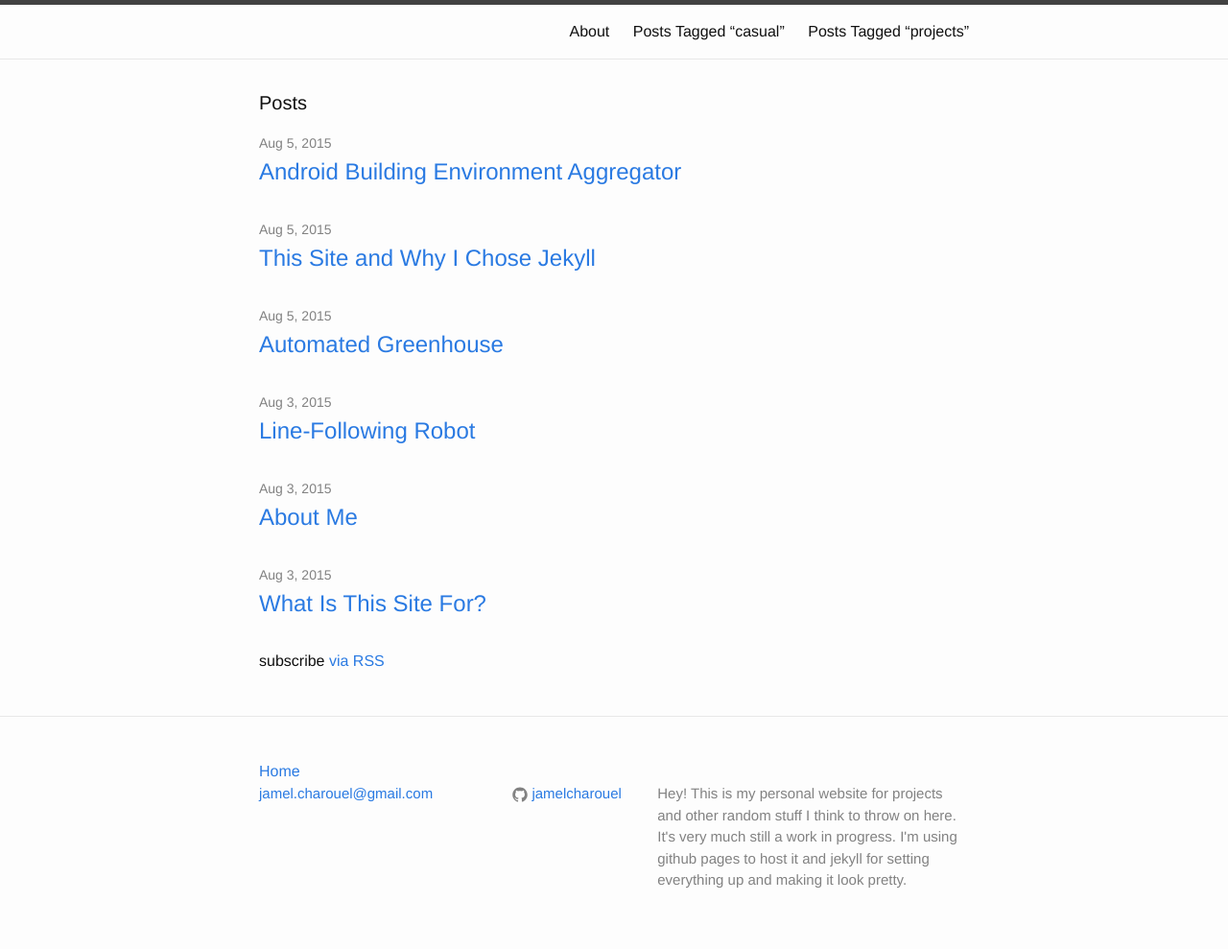
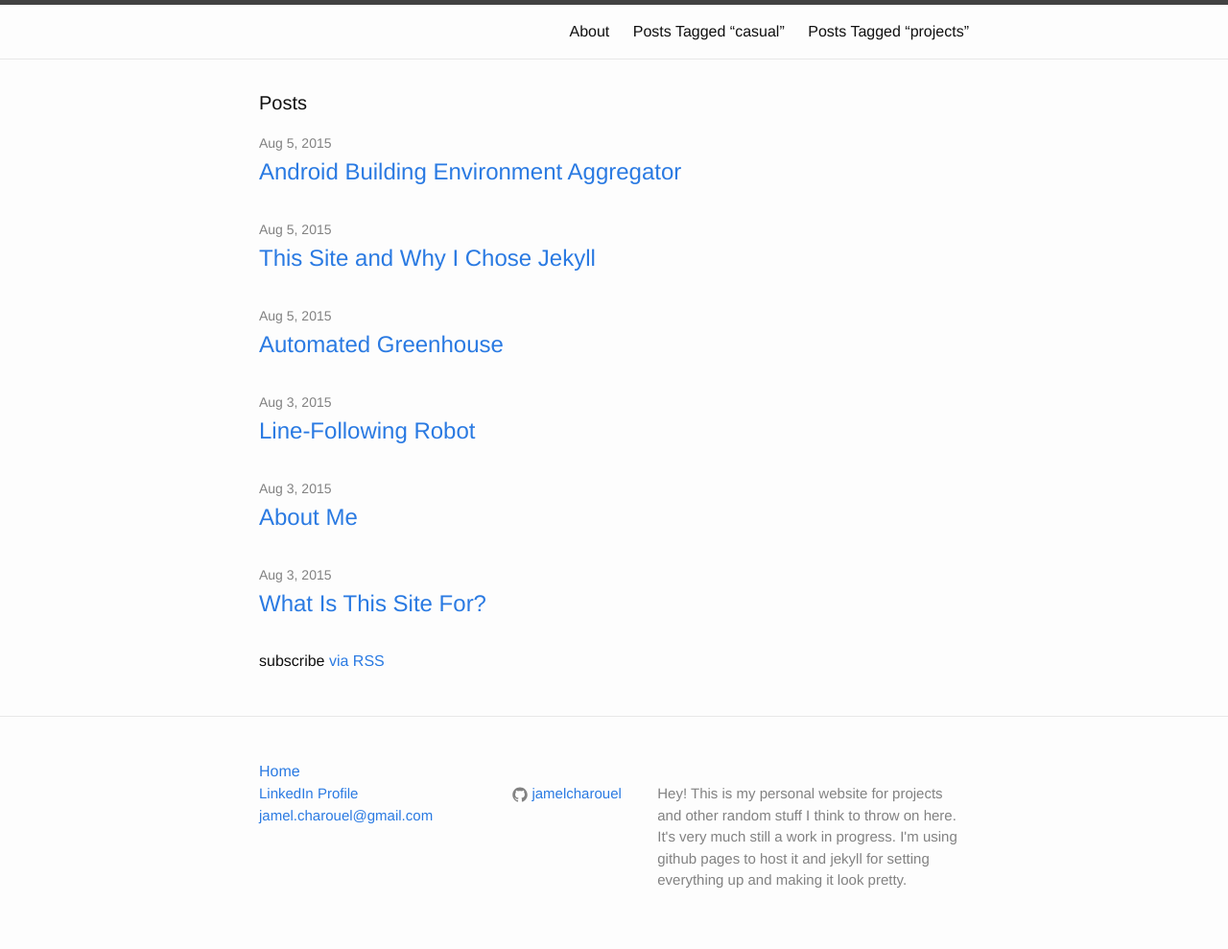
Before and after one commit to jamelcharouel/jamelcharouel.github.io, a Jekyll site: the page built from index.html, in a window 1280 px wide. Shown: the whole page at 96% size. Built offline with Jekyll 4.4.1, drawn with Linux system fonts in a browser that asks for light colours.

Commit message:
added linkedin page link to footer

```diff
--- a/_includes/footer.html
+++ b/_includes/footer.html
@@ -4,11 +4,12 @@
 
     <h2 class="footer-heading">{{ site.title }}</h2>
 
-    <a href="{{ site.baseurl }}/">Home</a>
+    <a href="{{ site.baseurl }}/">Home </a>
 
     <div class="footer-col-wrapper">
       <div class="footer-col  footer-col-1">
         <ul class="contact-list">
+            <a href="{{ https://www.linkedin.com/pub/jamel-charouel/a2/739/892 }}/">LinkedIn Profile</a>
           <li>{{ site.title }}</li>
           <li><a href="mailto:{{ site.email }}">{{ site.email }}</a></li>
         </ul>
```
